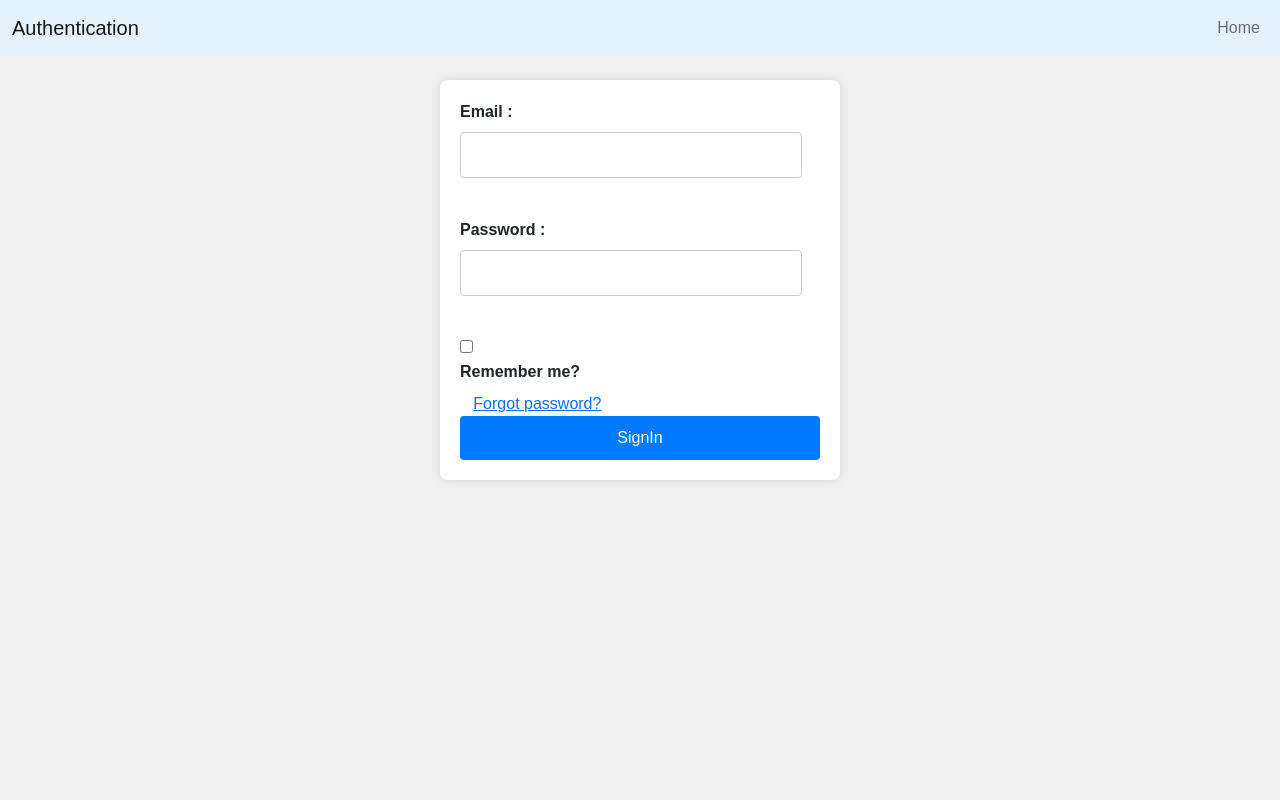
After one commit to selvakumarj1807/shopping-cart, a PHP site: page /logIn.php in a window 1280 px wide. The commit adds this page. Run offline with PHP 8.4, Linux system fonts and the light colour scheme.

Commit message:
add authentication

```diff
--- /dev/null
+++ b/logIn.php
@@ -0,0 +1,173 @@
+<?php
+session_start();
+require('config.php');
+
+if (isset($_POST['submit'])) {
+    $enter_email = $_POST['email'];
+    $enter_password = $_POST['password'];
+
+    $res = mysqli_query($conn, "SELECT * FROM user");
+
+    while ($row_r = mysqli_fetch_array($res)) {
+        $email = $row_r['u_email'];
+        $password = $row_r['u_password'];
+        $u_name = $row_r['u_name'];
+
+
+        if ($enter_email == $email && $enter_password == $password) {
+            $_SESSION['email'] = $email;
+            $_SESSION['user_name'] = $u_name;
+
+            header("Location: products.php");
+            exit;
+        }
+    }
+
+    // If login fails
+    echo "<script>alert('Invalid credentials!');</script>";
+    echo '<script type="text/javascript"> window.history.back();</script>'; // Go back to the previous page
+}
+?>
+
+<!DOCTYPE html>
+<html lang="en">
+
+<head>
+    <meta charset="UTF-8">
+    <meta name="viewport" content="width=device-width, initial-scale=1.0">
+    <title>Register</title>
+    <link rel="stylesheet" href="styles.css">
+
+    <link href="https://cdn.jsdelivr.net/npm/bootstrap@5.0.2/dist/css/bootstrap.min.css" rel="stylesheet" integrity="sha384-EVSTQN3/azprG1Anm3QDgpJLIm9Nao0Yz1ztcQTwFspd3yD65VohhpuuCOmLASjC" crossorigin="anonymous">
+
+    <style>
+        body {
+            font-family: Arial, sans-serif;
+            height: 100vh;
+            margin: 0;
+            background-color: #f0f0f0;
+        }
+
+        .regform {
+            display: flex;
+            justify-content: center;
+            align-items: center;
+        }
+
+        h2 {
+            text-align: center;
+        }
+
+        form {
+            background-color: white;
+            padding: 20px;
+            border-radius: 8px;
+            box-shadow: 0 0 10px rgba(0, 0, 0, 0.1);
+            width: 100%;
+            max-width: 400px;
+        }
+
+        label {
+            display: block;
+            margin-bottom: 8px;
+            font-weight: bold;
+        }
+
+        input[type="text"],
+        input[type="password"] {
+            width: 95%;
+            padding: 10px;
+            margin-bottom: 16px;
+            border: 1px solid #ccc;
+            border-radius: 4px;
+        }
+
+        button {
+            width: 100%;
+            padding: 10px;
+            background-color: #007bff;
+            border: none;
+            border-radius: 4px;
+            color: white;
+            font-size: 16px;
+            cursor: pointer;
+        }
+
+        button:hover {
+            background-color: #0056b3;
+        }
+
+
+        /* Media Queries for responsive design */
+
+        @media (max-width: 600px) {
+            form {
+                padding: 15px;
+            }
+
+            input[type="text"],
+            input[type="password"] {
+                padding: 8px;
+            }
+
+            button {
+                padding: 8px;
+                font-size: 14px;
+            }
+        }
+    </style>
+
+</head>
+
+<body>
+
+    <nav class="navbar navbar-expand-lg navbar-light" style="background-color: #e3f2fd;">
+        <div class="container-fluid">
+            <a class="navbar-brand" href="index.php">Authentication</a>
+            <button class="navbar-toggler" type="button" data-bs-toggle="collapse" data-bs-target="#navbarScroll" aria-controls="navbarScroll" aria-expanded="false" aria-label="Toggle navigation">
+                <span class="navbar-toggler-icon"></span>
+            </button>
+            <div class="collapse navbar-collapse" id="navbarScroll">
+                <ul class="navbar-nav ms-auto my-2 my-lg-0 navbar-nav-scroll" style="--bs-scroll-height: 100px;">
+
+                    <li class="nav-item">
+                        <a class="nav-link" href="index.php">Home</a>
+                    </li>
+
+
+                </ul>
+
+            </div>
+        </div>
+    </nav>
+
+    <br>
+
+    <div class="regform">
+        <form role="form" method="POST" enctype="multipart/form-data">
+
+            <label for="email">Email :</label>
+            <input type="text" id="email" name="email">
+            <br><br>
+
+            <label for="password">Password :</label>
+            <input type="password" id="password" name="password">
+            <br><br>
+
+            <!-- Remember me -->
+
+            <input type="checkbox" name="remember" id="rememberCheck">
+            <label for="rememberCheck">Remember me?</label>
+
+            &nbsp;&nbsp;
+            <a href="forgot-password.php">Forgot password?</a>
+
+            <button type="submit" name="submit">SignIn</button>
+        </form>
+    </div>
+
+
+    <script src="https://cdn.jsdelivr.net/npm/bootstrap@5.0.2/dist/js/bootstrap.bundle.min.js" integrity="sha384-MrcW6ZMFYlzcLA8Nl+NtUVF0sA7MsXsP1UyJoMp4YLEuNSfAP+JcXn/tWtIaxVXM" crossorigin="anonymous"></script>
+</body>
+
+</html>
--- /dev/null
+++ b/logOut.php
@@ -0,0 +1,5 @@
+<?php
+session_start();
+session_destroy();
+header("location:index.php");
+?>
```
Also changed, not shown: admin.php (+14 -0 lines), cart.php (+15 -1 lines), checkout.php (+19 -3 lines), db.php (added, +14 -0 lines), header.php (+6 -2 lines), index.php (added, +41 -0 lines), products.php (+28 -11 lines), register.php (added, +175 -0 lines).
